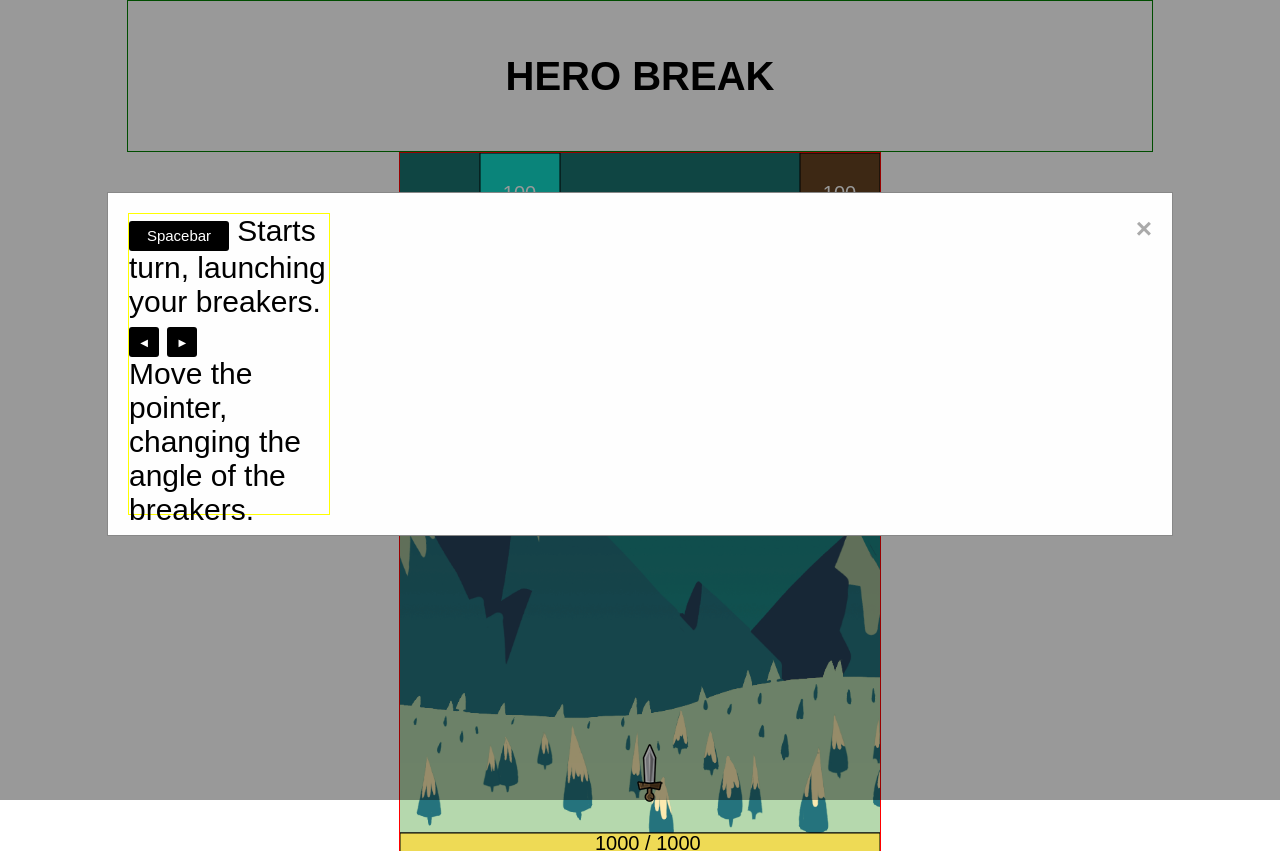
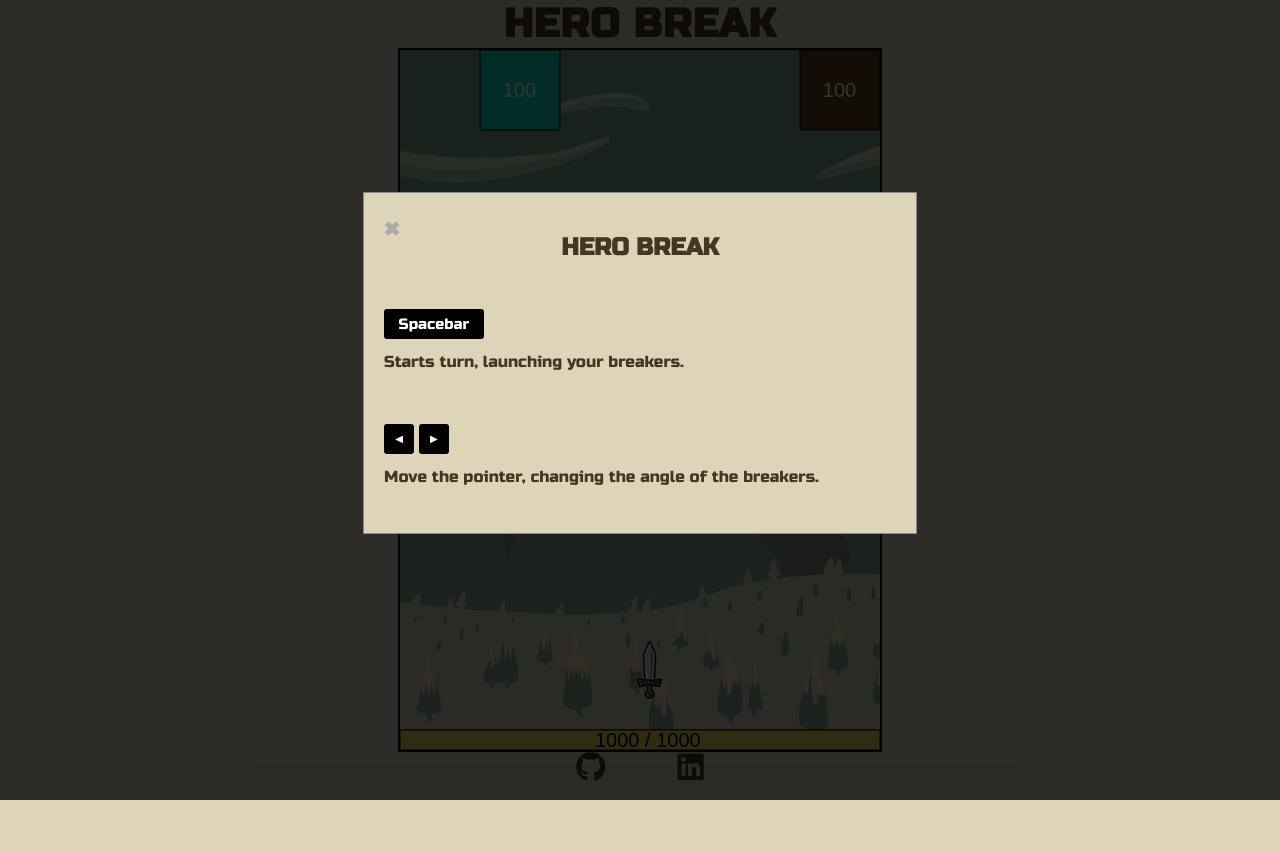
Before and after one commit to RoyceJH/herobreak, a plain HTML site: page index.html in a window 1280 px wide. Shown: the top 851 px of the page. After the commit the page ends 802 px from the top, so only its background shows below. Drawn offline with nearby package versions, Linux system fonts and the light colour scheme.

Commit message:
add styling

```diff
--- a/css/app.css
+++ b/css/app.css
@@ -4,7 +4,8 @@ nav, img, i, section, button {
   padding: 0;
   border: 0;
   font-size: 100%;
-  font-family: sans-serif;
+  font-family: 'Russo One', sans-serif;
+  color: #453522;
 }
 
 body {
@@ -13,17 +14,19 @@ body {
   justify-content: center;
   flex-direction: column;
   align-items: center;
+  background-color: #ded4b9;
 }
 
 header {
-  border: 1px solid green;
   width: 80%;
-  height: 150px;
   display: flex;
   justify-content: center;
   align-items: center;
-  font-family: 'Russo One', sans-serif;
   font-size: 40px;
+}
+
+header h1 {
+  letter-spacing: 1px;
 }
 
 .main-content {
@@ -31,18 +34,19 @@ header {
 }
 
 #canvas {
-  border: 1px solid red;
+  border: 2px solid black;
 }
 
 .site-links {
-  border: 1px solid yellow;
   width: 200px;
   display: flex;
-  height: 300px;
+  justify-content: space-around;
+  height: 50px;
   font-size: 30px;
 }
 
 .instructions {
+  height: 300px;
   flex-direction: column;
   justify-content: space-around;
 }
@@ -74,18 +78,25 @@ header {
   height: 100%;
   overflow: auto;
   background-color: rgb(0,0,0);
-    background-color: rgba(0,0,0,0.4);
+  background-color: rgba(0,0,0,0.8);
 }
 
 .modal-content {
-    background-color: #fefefe;
+  background-color: #ded4b9;
   margin: 15% auto;
   padding: 20px;
   border: 1px solid #888;
-    width: 80%;
+  width: 40%;
+}
+
+.modal-content h1 {
+  width: 100%;
+  text-align: center;
+  font-size: 24px;
 }
 
 .close {
+  position: absolute;
   color: #aaa;
   float: right;
   font-size: 28px;
@@ -98,3 +109,23 @@ header {
   text-decoration: none;
   cursor: pointer;
 }
+
+i {
+  cursor: pointer;
+}
+
+i:hover {
+  color: #414eff;
+}
+
+aside {
+  display: flex;
+  flex-direction: column;
+  justify-content: space-around;
+  height: 25%;
+}
+
+.instructions {
+  display: flex;
+  justify-content: space-around;
+}
--- a/index.html
+++ b/index.html
@@ -28,11 +28,15 @@
         <!-- Modal content -->
       <div class="modal-content">
         <span class="close">&times;</span>
-        <nav class='site-links instructions'>
+        <nav class='instructions'>
+
+          <h1>HERO BREAK</h1>
+
           <aside class="space-desc">
             <button class='space' type="text" name="button">Spacebar</button>
             <span>Starts turn, launching your breakers.</span>
           </aside>
+
           <aside class="arrow-desc">
             <div class='button-holder'>
               <button class='arrow' type="text" name="button">◀</button>
@@ -40,6 +44,7 @@
             </div>
             <span>Move the pointer, changing the angle of the breakers.</span>
           </aside>
+
         </nav>
       </div>
     </div>
--- a/lib/break-hero.js
+++ b/lib/break-hero.js
@@ -9,12 +9,6 @@ document.addEventListener('DOMContentLoaded', () => {
     $('.modal').hide();
   });
 
-  var background = new Image();
-  background.src = 'assets/bg.png';
-  background.onload = () => {
-    ctx.drawImage(background, 0, 0);
-  };
-
   ctx.font = '20px Arial';
   const game = new Game();
   new GameView(game, ctx).start();
--- a/lib/util.js
+++ b/lib/util.js
@@ -22,6 +22,7 @@ export const inBounds = (range, val) => {
 export const keyBinds = (game) => {
   return (e) => {
     if(e.keyCode == '32') {
+      e.preventDefault();
       game.runTurn();
       unBindKeyHandlers(game);
     } else if (e.keyCode == '37') {
```
Also changed, not shown: lib/bundle.js, lib/game.js, 1 other file. Lines whose indentation alone changed are shown as unchanged.
